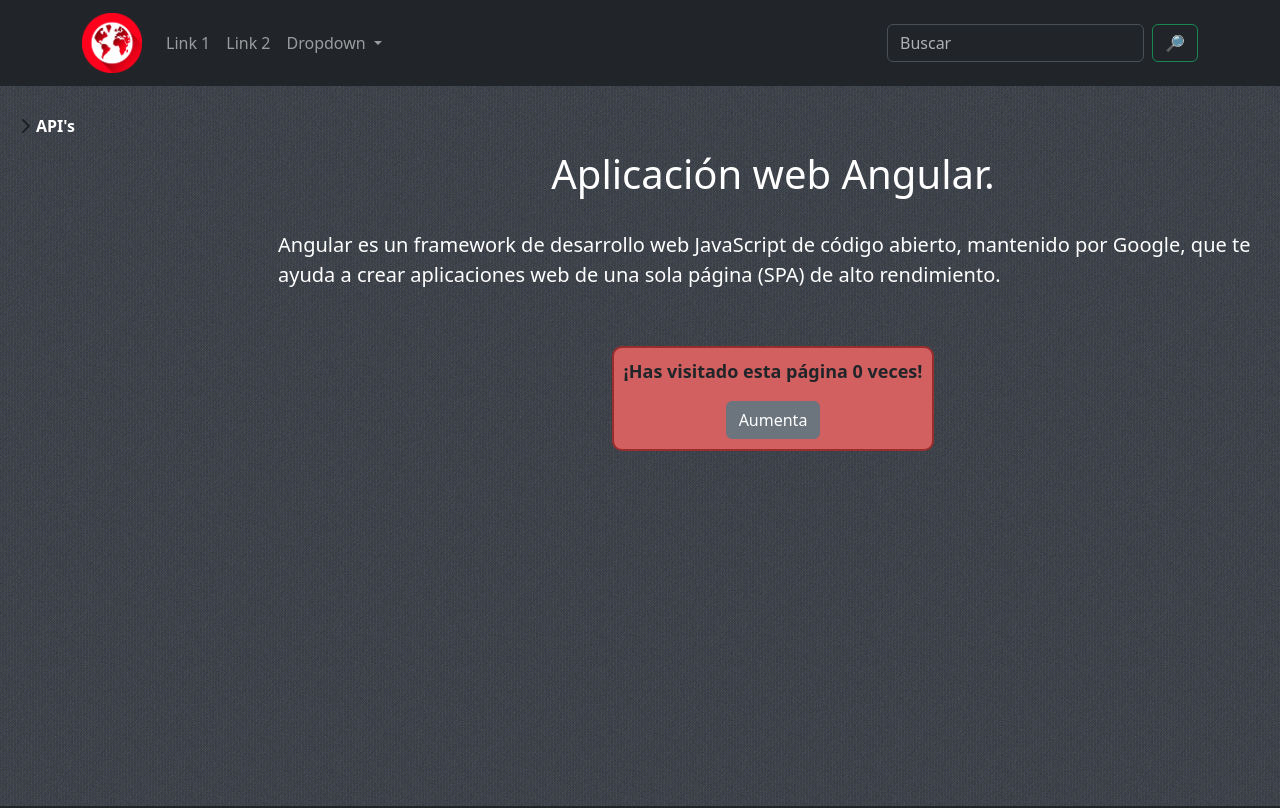
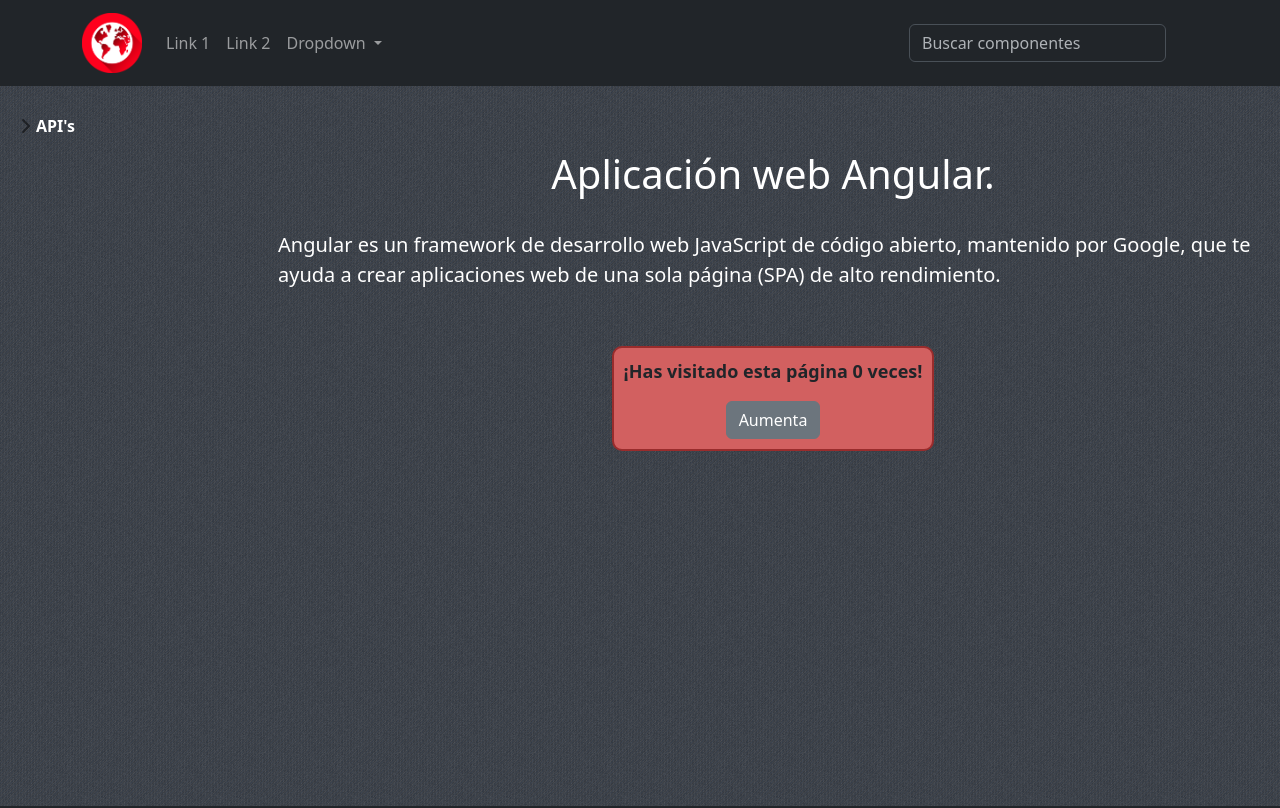
Before and after one commit to eliceoflmov72/proyecto_angular, an Angular app in the folder eliceo-angular/: page / in a window 1280 px wide. Shown: the top 808 px of the page. Built offline with nearby package versions, Linux system fonts and the light colour scheme.

Commit message:
He dotado al buscador de funcionalidad.

```diff
--- a/eliceo-angular/src/app/app.component.ts
+++ b/eliceo-angular/src/app/app.component.ts
@@ -11,6 +11,9 @@
 import { FooterComponent } from './components/footer/footer.component';
 import { SidebarComponent } from './components/sidebar/sidebar.component';
 
+import { FormsModule } from '@angular/forms';
+
+
 // El decorador 'Component' toma como objeto un argumento
 @Component({
   selector: 'app-root',
@@ -22,6 +25,7 @@
     SidebarComponent,
     RouterOutlet,
     FooterComponent,
+    FormsModule
 
   ],
   templateUrl: './app.component.html',
--- a/eliceo-angular/src/app/components/header/header.component.css
+++ b/eliceo-angular/src/app/components/header/header.component.css
@@ -25,3 +25,8 @@
     transform: scale(1) rotate(360deg); /* Volver al tamaño original y rotar 360 grados */
   }
 }
+
+
+li {
+  color: white;
+}
--- a/eliceo-angular/src/app/components/header/header.component.html
+++ b/eliceo-angular/src/app/components/header/header.component.html
@@ -1,6 +1,6 @@
 <nav class="navbar navbar-expand-lg navbar-dark bg-dark" data-bs-theme="dark">
   <div class="container">
-    <a class="navbar-brand" routerLink= "../pages/home"><img src="../../../assets/icono.png" alt="" width="60"></a>
+    <a class="navbar-brand" routerLink="../pages/home"><img src="../../../assets/icono.png" alt="" width="60"></a>
     <button class="navbar-toggler" type="button" data-bs-toggle="collapse" data-bs-target="#navbarSupportedContent"
       aria-controls="navbarSupportedContent" aria-expanded="false" aria-label="Toggle navigation">
       <span class="navbar-toggler-icon"></span>
@@ -14,7 +14,8 @@
           <a class="nav-link" routerLink="/users">Link 2</a>
         </li>
         <li class="nav-item dropdown">
-          <a class="nav-link dropdown-toggle" routerLink="" role="button" data-bs-toggle="dropdown" aria-expanded="false">
+          <a class="nav-link dropdown-toggle" routerLink="" role="button" data-bs-toggle="dropdown"
+            aria-expanded="false">
             Dropdown
           </a>
           <ul class="dropdown-menu">
@@ -28,10 +29,19 @@
         </li>
 
       </ul>
-      <form class="d-flex" role="search">
-        <input class="form-control me-2" type="search" placeholder="Buscar" aria-label="Search">
-        <button class="btn btn-outline-success" type="submit">🔎</button>
-      </form>
+
+      <div class="search-bar">
+        <input class="form-control" type="text" [(ngModel)]="searchTerm" placeholder="Buscar componentes"
+          (input)="search()" />
+      </div>
+      @if (componentesFiltrados.length < 2) { <ul>
+        @for (nombreComponente of componentesFiltrados; track nombreComponente) {
+        <a routerLink="{{ nombreComponente }}">
+          <li>{{ nombreComponente }}</li>
+        </a>
+        }
+        </ul>
+        }
     </div>
   </div>
 </nav>
--- a/eliceo-angular/src/app/components/header/header.component.ts
+++ b/eliceo-angular/src/app/components/header/header.component.ts
@@ -4,13 +4,42 @@
 // Sirve para redirigir a otras paginas
 import { RouterLink } from '@angular/router';
 
+// Importamos el injector del buscador para poder buscar entre los componentes
+import { ComponentSearchService } from '../../services/buscador.service';
+
+import { FormsModule } from '@angular/forms';
+
+// Importamos Observable y Subject para que cuando busquemos entre los componentes el observable se actualice cuando cambie el searchTerm
+import { Observable, Subject } from 'rxjs';
+
 @Component({
   selector: 'app-header',
   standalone: true,
-  imports: [RouterLink],// Después de declarar en los imports el "RouterLink"
+  imports: [RouterLink, FormsModule],
+  // Declaramos FormsModule para poder buscar entre los componentes
+  // Después de declarar en los imports el "RouterLink"
   templateUrl: './header.component.html',
   styleUrl: './header.component.css'
 })
+
 export class HeaderComponent {
+  searchTerm: string = '';
+  componentesFiltrados: string[] = [];
 
+  constructor(private componentSearchService: ComponentSearchService) {}
+
+  search(): void {
+    const searchSubject = new Subject<string>();
+
+    // Se subscribe para que cuando cambie el searchTerm se actualice el observable
+    searchSubject.subscribe((searchTerm) => {
+      this.componentesFiltrados = this.componentSearchService.obtenerComponentesFiltrados(
+        searchTerm
+      );
+    });
+
+    searchSubject.next(this.searchTerm);
+  }
 }
+
+export class AppModule {}
--- /dev/null
+++ b/eliceo-angular/src/app/services/buscador.service.ts
@@ -0,0 +1,19 @@
+import { Injectable } from '@angular/core';
+
+@Injectable({
+  providedIn: 'root',
+})
+export class ComponentSearchService {
+  private nombreComponentes: string[] = [
+    'home',
+    'clima',
+    'peliculas',
+    'nasa',
+  ];
+
+  obtenerComponentesFiltrados(searchTerm: string): string[] {
+    return this.nombreComponentes.filter((name) =>
+      name.toLowerCase().includes(searchTerm.toLowerCase())
+    );
+  }
+}
```
